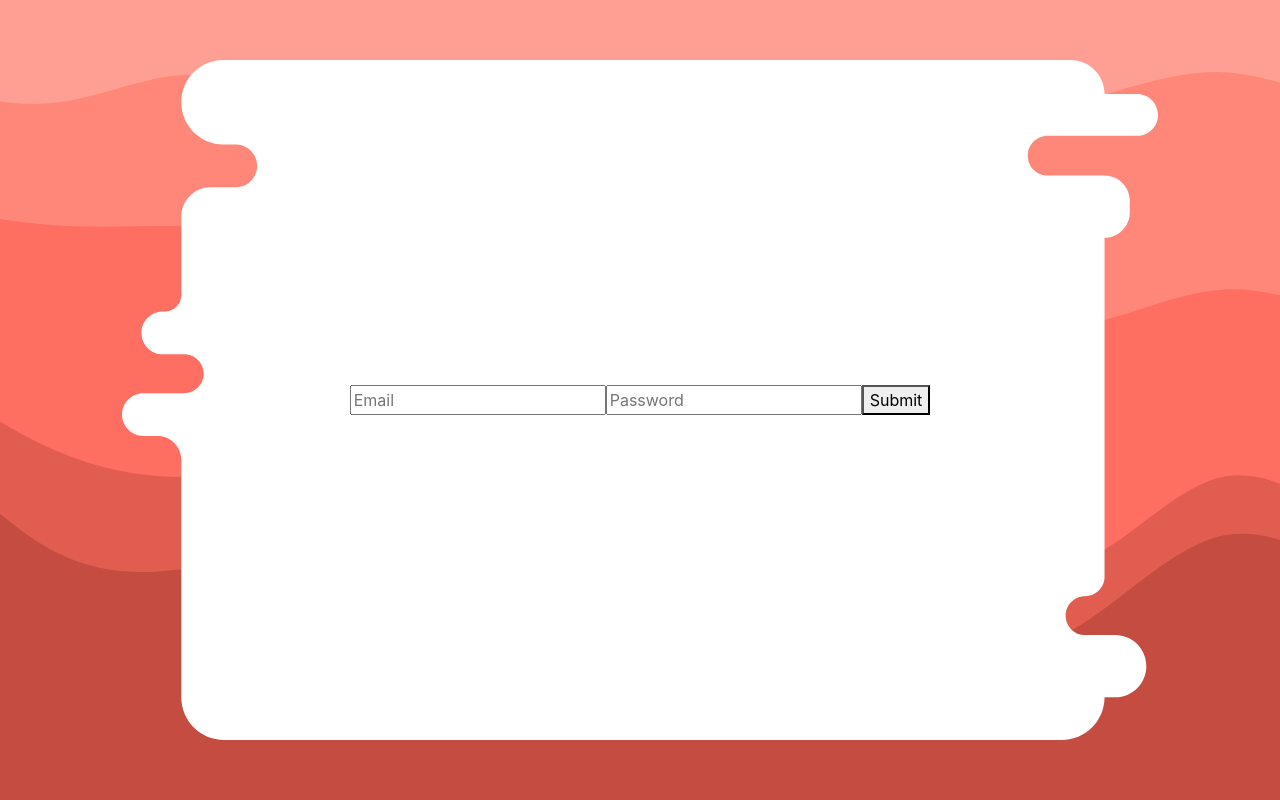
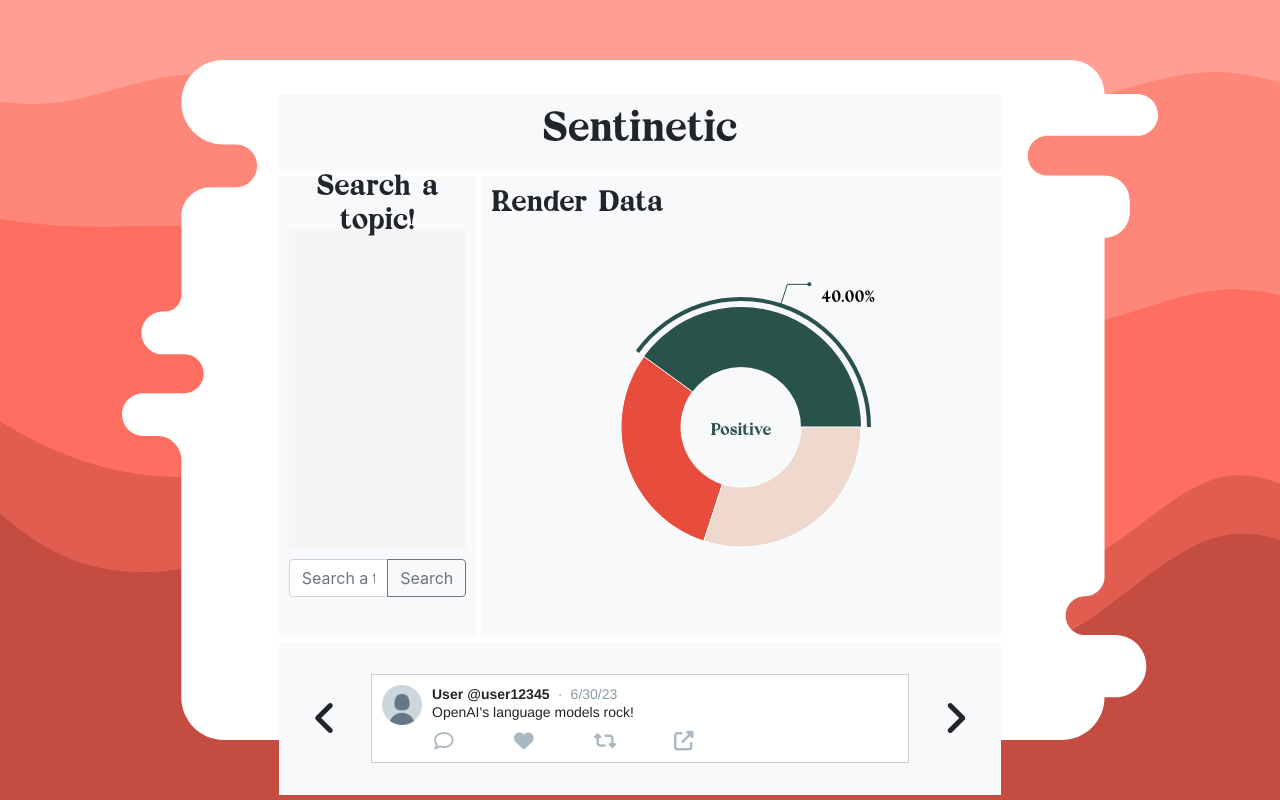
Before and after one commit to LandyWandy/Sentinetic, a React (Create React App) app in the folder client/: page / in a window 1280 px wide. Built offline with nearby package versions, Linux system fonts and the light colour scheme.

Commit message:
pie chart color change

```diff
--- a/client/src/App.js
+++ b/client/src/App.js
@@ -14,8 +14,8 @@ function App() {
   return (
     <ApolloProvider client={client}>
       <div>
-        {/* <Main /> */}
-        <Register />
+        <Main />
+        {/* <Register /> */}
       </div>
     </ApolloProvider>
   );
--- a/client/src/components/pieChart.jsx
+++ b/client/src/components/pieChart.jsx
@@ -2,9 +2,9 @@ import React, { PureComponent } from 'react';
 import { PieChart, Pie, Sector, ResponsiveContainer } from 'recharts';
 
 const data = [
-  { name: 'Positive', value: 400, fill: '#F1948A ' },
+  { name: 'Positive', value: 400, fill: '#29524A ' },
   { name: 'Negative', value: 300, fill: '#E74C3C ' },
-  { name: 'Neutral', value: 300, fill: 'salmon' }
+  { name: 'Neutral', value: 300, fill: '#EFD9CE' }
 ];
 
 const renderActiveShape = (props) => {
```
